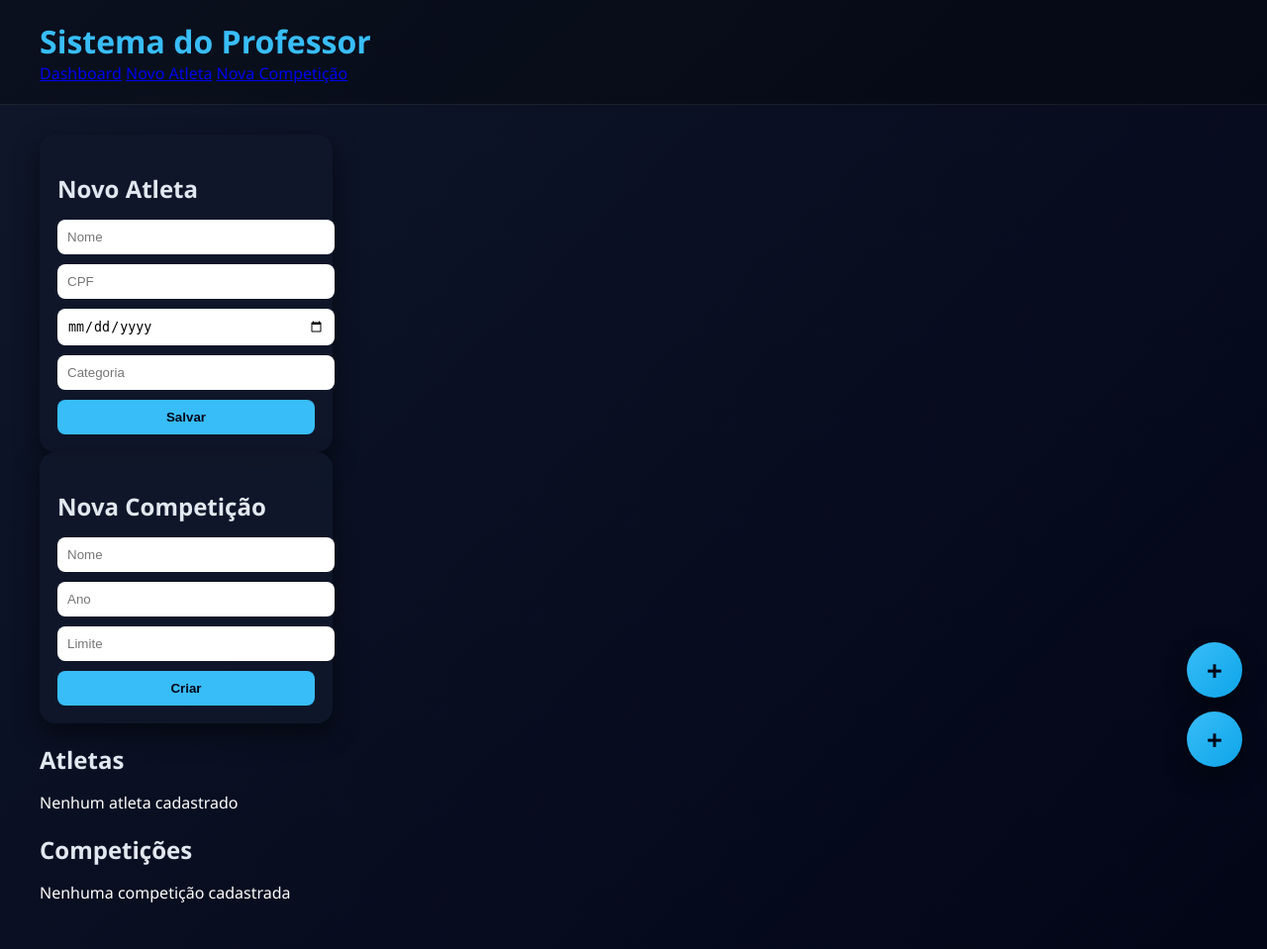
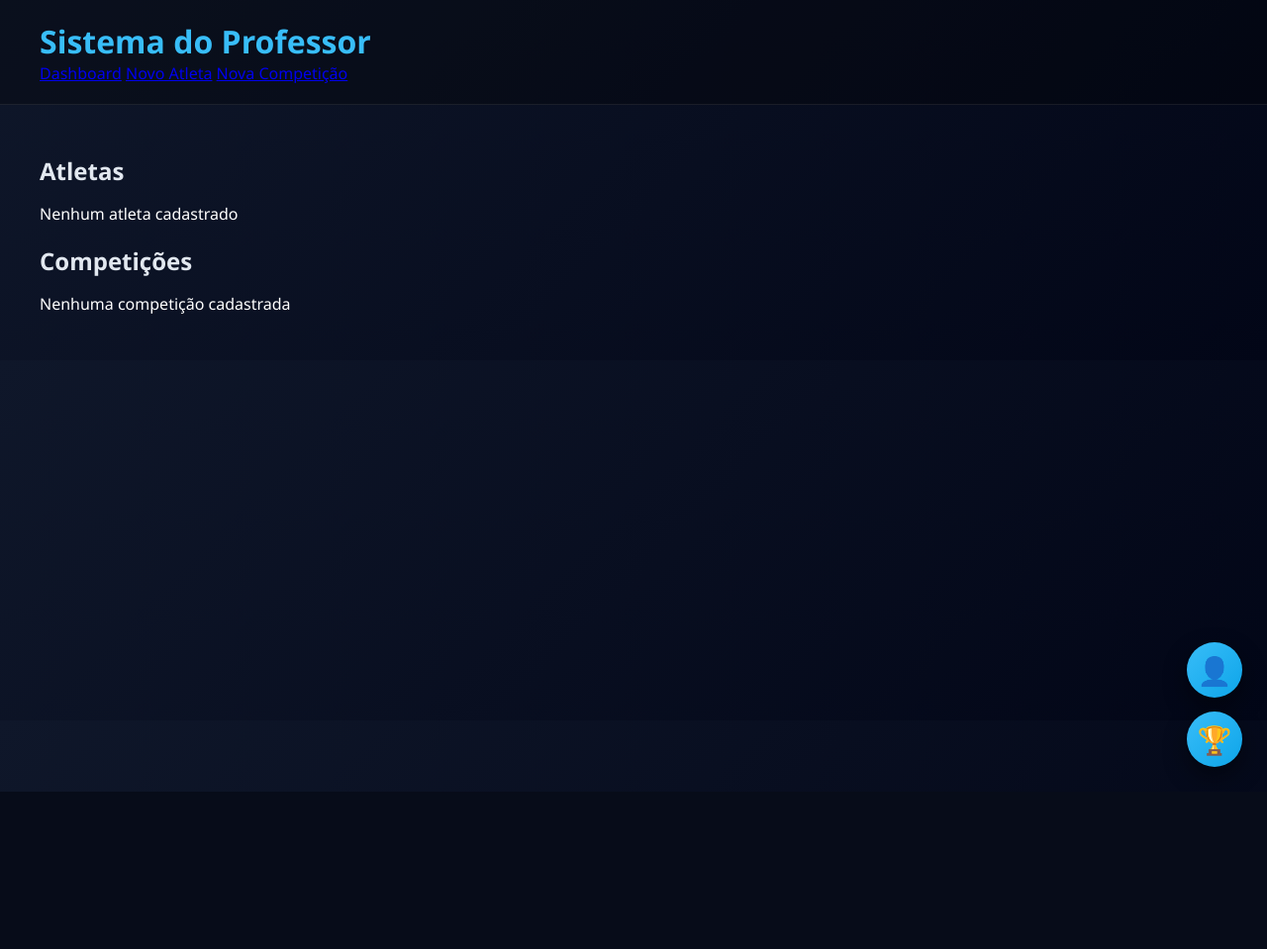
Before and after one commit to pepeuloureirob/volley-coach-system, a Flask app: page / in a window 1280 px wide. Shown: the whole page at 99% size. After the commit the page ends 800 px from the top, so only its background shows below. Run offline with Flask 3, Linux system fonts and the light colour scheme.

Commit message:
Update index.html

```diff
--- a/templates/index.html
+++ b/templates/index.html
@@ -11,39 +11,12 @@
     <h1>Sistema do Professor</h1>
     <nav>
         <a href="{{ url_for('index') }}">Dashboard</a>
-        <a href="#novo-atleta">Novo Atleta</a>
-        <a href="#nova-competicao">Nova Competição</a>
+        <a href="{{ url_for('tela_atleta') }}">Novo Atleta</a>
+        <a href="{{ url_for('tela_competicao') }}">Nova Competição</a>
     </nav>
 </header>
 
 <main class="container">
-
-    <!-- ================= NOVO ATLETA ================= -->
-    <section id="novo-atleta" class="card">
-        <h2>Novo Atleta</h2>
-
-        <form action="{{ url_for('salvar_atleta') }}" method="POST">
-            <input type="text" name="nome" placeholder="Nome" required>
-            <input type="text" name="cpf" placeholder="CPF" required>
-            <input type="date" name="nascimento" required>
-            <input type="text" name="categoria" placeholder="Categoria" required>
-
-            <button type="submit">Salvar</button>
-        </form>
-    </section>
-
-    <!-- ================= NOVA COMPETIÇÃO ================= -->
-    <section id="nova-competicao" class="card">
-        <h2>Nova Competição</h2>
-
-        <form action="{{ url_for('nova_competicao') }}" method="POST">
-            <input type="text" name="nome" placeholder="Nome" required>
-            <input type="number" name="ano" placeholder="Ano" required>
-            <input type="number" name="limite" placeholder="Limite" required>
-
-            <button type="submit">Criar</button>
-        </form>
-    </section>
 
     <!-- ================= ATLETAS ================= -->
     <section class="list-section">
@@ -113,12 +86,12 @@
 
 <!-- ================= FLOATING BUTTONS ================= -->
 <div class="floating-buttons">
-    <a href="#novo-atleta" class="fab" data-tooltip="Adicionar atleta">
-        +
+    <a href="{{ url_for('tela_atleta') }}" class="fab" title="Adicionar atleta">
+        👤
     </a>
 
-    <a href="#nova-competicao" class="fab" data-tooltip="Adicionar competição">
-        +
+    <a href="{{ url_for('tela_competicao') }}" class="fab" title="Adicionar competição">
+        🏆
     </a>
 </div>
 
```
